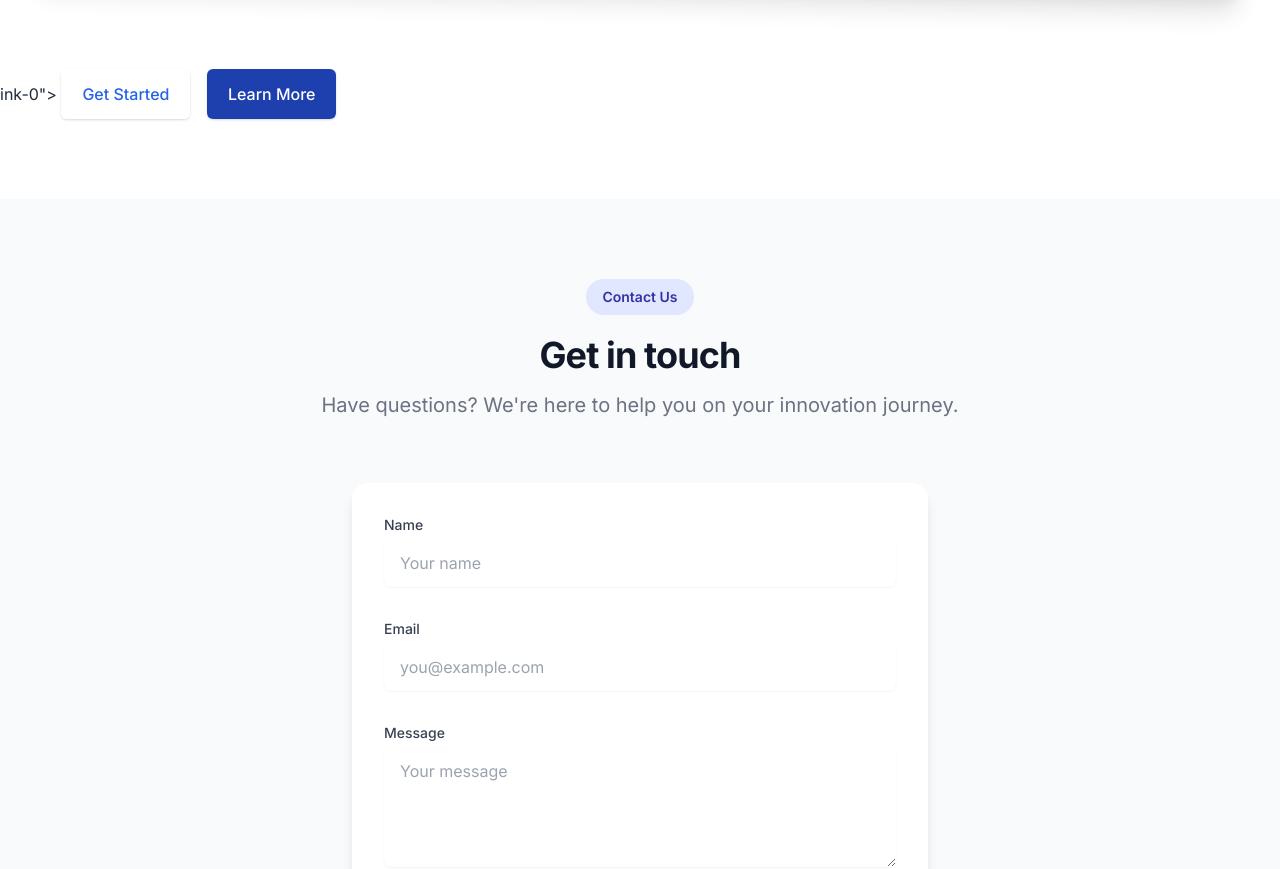
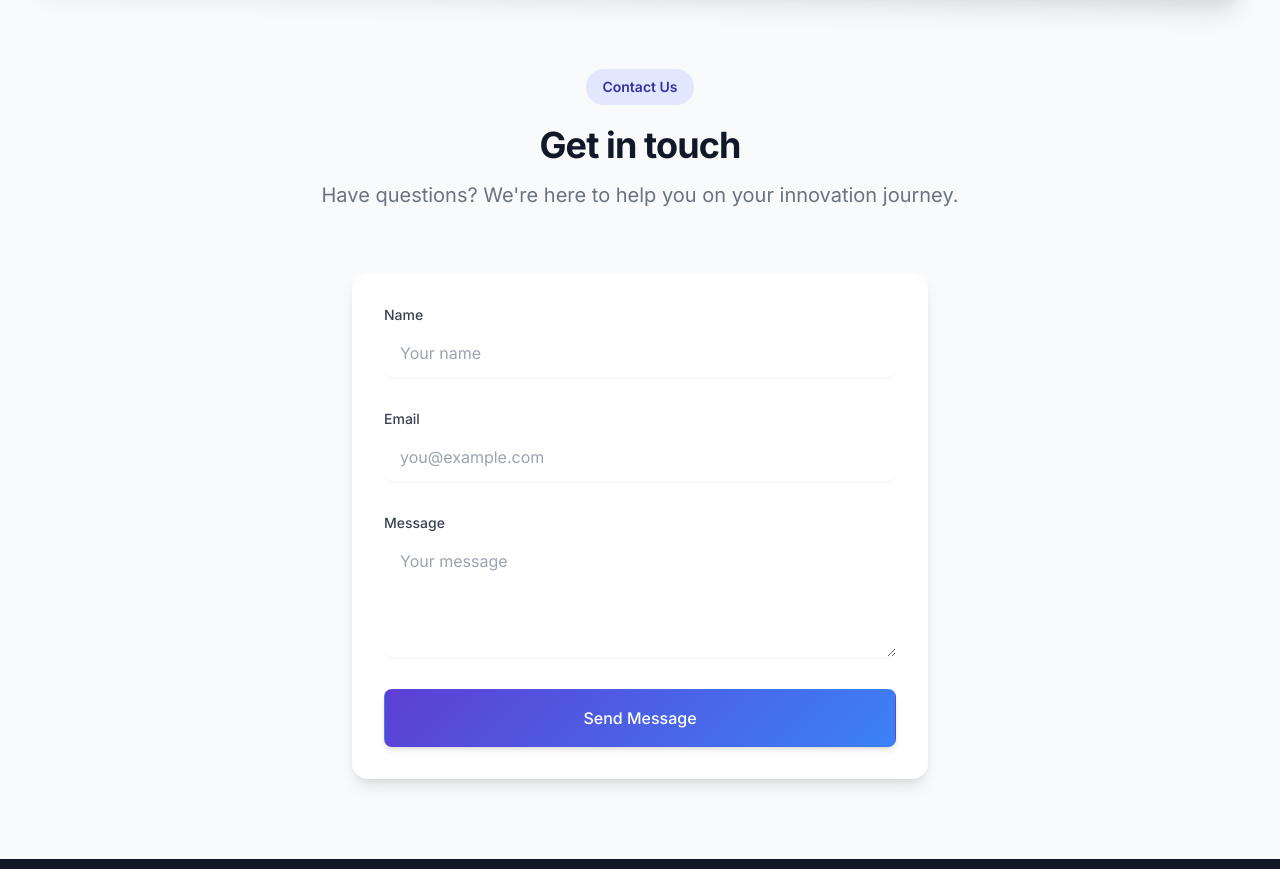
Before and after one commit to sripantham/ideavaults, a plain HTML site: page index.html in a window 1280 px wide. Shown: the part 4457-5326 px from the top of the page. Drawn offline with nearby package versions, Linux system fonts and the light colour scheme.

Commit message:
Update index.html

```diff
--- a/index.html
+++ b/index.html
@@ -465,22 +465,6 @@
         </div>
       </div>
     </div>
-  </section>ink-0">
-            <div class="inline-flex rounded-md shadow">
-              <a href="#" class="inline-flex items-center justify-center px-5 py-3 border border-transparent text-base font-medium rounded-md text-blue-600 bg-white hover:bg-blue-50">
-                Get Started
-              </a>
-            </div>
-            <div class="ml-3 inline-flex rounded-md shadow">
-              <a href="#" class="inline-flex items-center justify-center px-5 py-3 border border-transparent text-base font-medium rounded-md text-white bg-blue-800 hover:bg-blue-900">
-                Learn More
-              </a>
-            </div>
-          </div>
-        </div>
-      </div>
-    </div>
-  </section>
 
   <!-- Contact Section -->
   <section id="contact" class="py-20 bg-gray-50">
```
